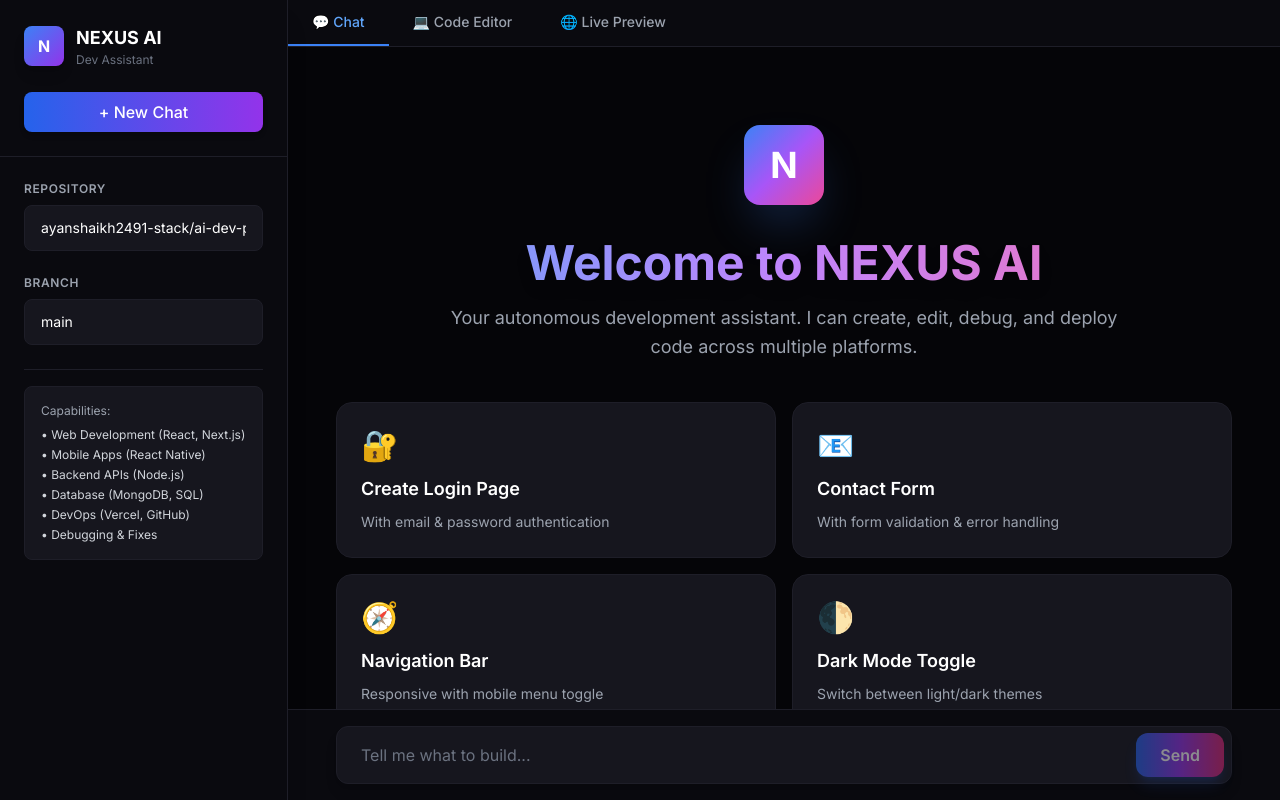
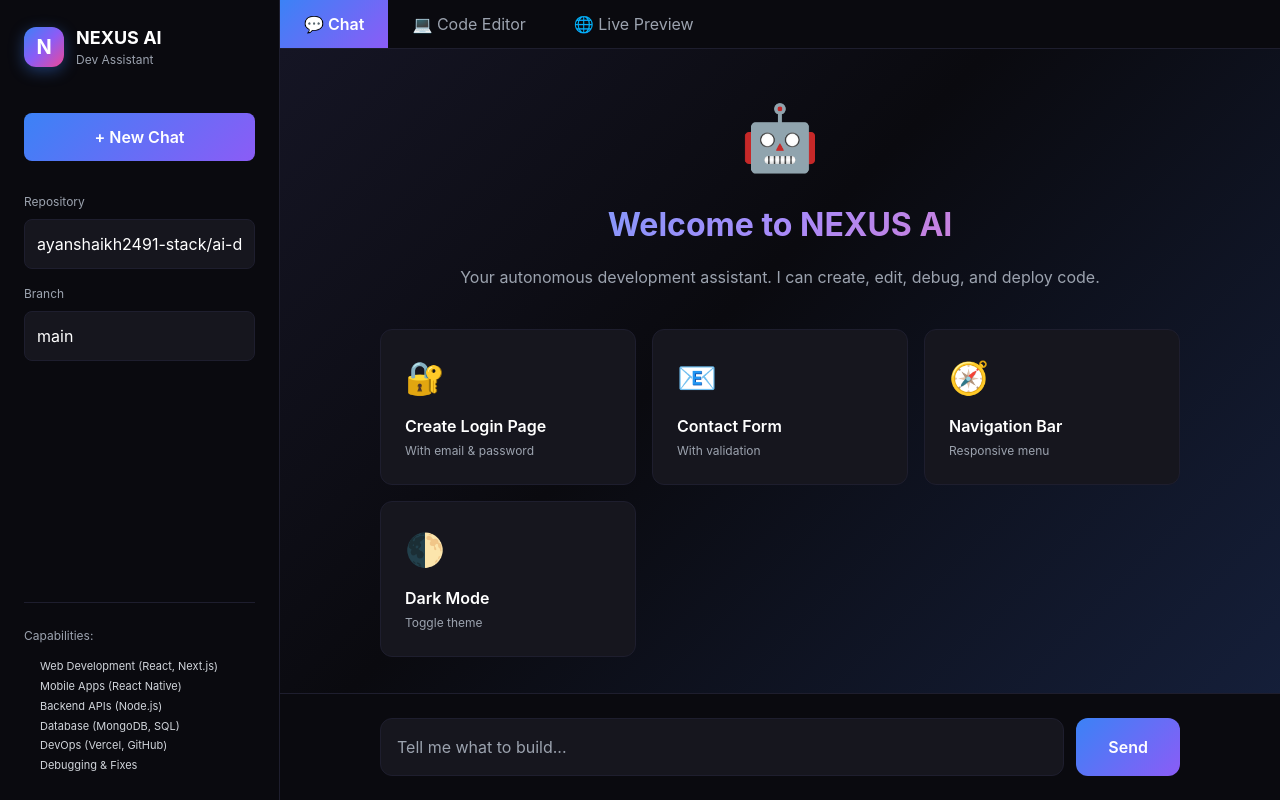
Before and after one commit to ayanshaikh2491-stack/ai-dev-platform-, a Next.js app: page / in a window 1280 px wide. Built offline with nearby package versions, Linux system fonts and the light colour scheme.

Commit message:
Update page.tsx

```diff
--- a/app/page.tsx
+++ b/app/page.tsx
@@ -15,8 +15,6 @@ export default function Home() {
   const [branch, setBranch] = useState("main");
   const [loading, setLoading] = useState(false);
   const [activeTab, setActiveTab] = useState<"chat" | "code" | "preview">("chat");
-
-  // Code & Preview State
   const [currentCode, setCurrentCode] = useState("// Code will appear here...");
   const [currentFile, setCurrentFile] = useState("index.html");
   const [previewUrl, setPreviewUrl] = useState("");
@@ -47,25 +45,15 @@ export default function Home() {
           {
             role: "assistant",
             content: `✅ **Task Completed!**\n\n📝 I have generated the code for:\n${data.plan?.summary || "your request"}\n\nCheck the **Code** tab to view the changes.`
-          },        ]);
-
-        // Simulate Code Generation
+          },
+        ]);
         const generatedCode = `<!DOCTYPE html>
-<html lang="en">
-<head>
-    <meta charset="UTF-8">
-    <title>NEXUS AI Project</title>
-    <style>
-        body { font-family: sans-serif; background: #f0f0f0; padding: 20px; }
-        .card { background: white; padding: 20px; border-radius: 8px; box-shadow: 0 2px 5px rgba(0,0,0,0.1); }
-        h1 { color: #333; }
-    </style>
-</head>
-<body>
-    <div class="card">
+<html>
+<head><title>NEXUS AI</title></head>
+<body style="font-family: sans-serif; padding: 20px; background: #f0f0f0;">
+  <div style="background: white; padding: 20px; border-radius: 8px;">
     <h1>Welcome to NEXUS AI</h1>
-        <p>This is a professional website built by AI.</p>
-        <button onclick="alert('Hello from Nexus AI!')">Click Me</button>
+    <p>Professional website built by AI.</p>
   </div>
 </body>
 </html>`;
@@ -74,7 +62,6 @@ export default function Home() {
         setCurrentFile("index.html");
         setActiveTab("code");
 
-        // Generate Preview URL
         const [owner, name] = repoUrl.split("/");
         setPreviewUrl(`https://${name}-git-${branch}-${owner.toLowerCase().replace(/[^a-z0-9]/g, "-")}.vercel.app`);
 
@@ -94,222 +81,304 @@ export default function Home() {
     setLoading(false);
   };
 
+  // Inline styles for guaranteed colors
+  const styles = {
+    container: {
+      display: 'flex',
+      height: '100vh',
+      background: 'linear-gradient(135deg, #1a1a2e 0%, #0a0a0f 50%, #16213e 100%)',
+      color: 'white',
+      fontFamily: '-apple-system, BlinkMacSystemFont, "Segoe UI", Roboto, sans-serif',
+    },
+    sidebar: {
+      width: '280px',
+      background: '#0a0a0f',
+      borderRight: '1px solid #1e1e2e',
+      padding: '24px',
+      display: 'flex',
+      flexDirection: 'column',    },
+    logo: {
+      width: '40px',
+      height: '40px',
+      background: 'linear-gradient(135deg, #3b82f6, #8b5cf6, #ec4899)',
+      borderRadius: '12px',
+      display: 'flex',
+      alignItems: 'center',
+      justifyContent: 'center',
+      fontWeight: 'bold',
+      fontSize: '20px',
+      boxShadow: '0 4px 15px rgba(59, 130, 246, 0.4)',
+    },
+    newChatBtn: {
+      width: '100%',
+      padding: '12px',
+      background: 'linear-gradient(135deg, #3b82f6, #8b5cf6)',
+      border: 'none',
+      borderRadius: '8px',
+      color: 'white',
+      fontWeight: '600',
+      cursor: 'pointer',
+      marginTop: '20px',
+    },
+    input: {
+      width: '100%',
+      padding: '12px',
+      background: '#16161e',
+      border: '1px solid #1e1e2e',
+      borderRadius: '8px',
+      color: 'white',
+      marginBottom: '16px',
+    },
+    mainContent: {
+      flex: 1,
+      display: 'flex',
+      flexDirection: 'column',
+    },
+    tabs: {
+      display: 'flex',
+      borderBottom: '1px solid #1e1e2e',
+      background: '#0a0a0f',
+    },
+    tab: (active: boolean) => ({
+      padding: '12px 24px',
+      background: active ? 'linear-gradient(135deg, #3b82f6, #8b5cf6)' : 'transparent',
+      border: 'none',
+      color: active ? 'white' : '#9ca3af',
+      cursor: 'pointer',
+      fontWeight: active ? '600' : '400',    }),
+    chatArea: {
+      flex: 1,
+      overflowY: 'auto',
+      padding: '40px',
+    },
+    welcomeCard: {
+      maxWidth: '800px',
+      margin: '0 auto',
+      textAlign: 'center',
+    },
+    welcomeTitle: {
+      fontSize: '32px',
+      fontWeight: 'bold',
+      background: 'linear-gradient(135deg, #60a5fa, #a78bfa, #f472b6)',
+      WebkitBackgroundClip: 'text',
+      WebkitTextFillColor: 'transparent',
+      marginBottom: '16px',
+    },
+    featureGrid: {
+      display: 'grid',
+      gridTemplateColumns: 'repeat(auto-fit, minmax(250px, 1fr))',
+      gap: '16px',
+      marginTop: '40px',
+    },
+    featureCard: {
+      padding: '24px',
+      background: '#16161e',
+      border: '1px solid #1e1e2e',
+      borderRadius: '12px',
+      textAlign: 'left',
+      cursor: 'pointer',
+      transition: 'all 0.3s',
+    },
+    inputArea: {
+      padding: '24px',
+      borderTop: '1px solid #1e1e2e',
+      background: '#0a0a0f',
+    },
+    inputContainer: {
+      maxWidth: '800px',
+      margin: '0 auto',
+      display: 'flex',
+      gap: '12px',
+    },
+    messageInput: {
+      flex: 1,
+      padding: '16px',
+      background: '#16161e',
+      border: '1px solid #1e1e2e',      borderRadius: '12px',
+      color: 'white',
+    },
+    sendBtn: {
+      padding: '16px 32px',
+      background: 'linear-gradient(135deg, #3b82f6, #8b5cf6)',
+      border: 'none',
+      borderRadius: '12px',
+      color: 'white',
+      fontWeight: '600',
+      cursor: 'pointer',
+    },
+  };
+
   return (
-    <div className="flex h-screen bg-[#050508] text-white overflow-hidden">
-            {/* LEFT SIDEBAR: Settings Only */}
-      <aside className="w-72 bg-[#0a0a0f] border-r border-[#1e1e28] flex flex-col shadow-xl z-20">
-        {/* Logo Area */}
-        <div className="p-6 border-b border-[#1e1e28]">
-          <div className="flex items-center gap-3 mb-6">
-            <div className="w-10 h-10 rounded-lg bg-gradient-to-br from-blue-500 to-purple-600 flex items-center justify-center font-bold text-white shadow-lg">N</div>
+    <div style={styles.container}>
+      {/* Sidebar */}
+      <aside style={styles.sidebar}>
+        <div style={{ display: 'flex', alignItems: 'center', gap: '12px', marginBottom: '24px' }}>
+          <div style={styles.logo}>N</div>
           <div>
-              <h1 className="font-bold text-lg">NEXUS AI</h1>
-              <p className="text-xs text-gray-500">Dev Assistant</p>
+            <div style={{ fontWeight: 'bold', fontSize: '18px' }}>NEXUS AI</div>
+            <div style={{ fontSize: '12px', color: '#9ca3af' }}>Dev Assistant</div>
           </div>
         </div>
 
-          <button
-            onClick={() => setMessages([])}
-            className="w-full py-2 px-4 bg-gradient-to-r from-blue-600 to-purple-600 hover:from-blue-700 hover:to-purple-700 rounded-lg font-medium transition-all shadow-md"
-          >
+        <button style={styles.newChatBtn} onClick={() => setMessages([])}>
           + New Chat
         </button>
-        </div>
 
-        {/* Settings Panel */}
-        <div className="flex-1 overflow-y-auto p-6 space-y-6">
-          <div>
-            <label className="text-xs font-semibold text-gray-400 uppercase tracking-wider mb-2 block">Repository</label>
+        <div style={{ marginTop: '32px' }}>
+          <label style={{ fontSize: '12px', color: '#9ca3af', marginBottom: '8px', display: 'block' }}>Repository</label>
           <input
-              type="text"
+            style={styles.input}
             value={repoUrl}
             onChange={(e) => setRepoUrl(e.target.value)}
-              placeholder="username/repo-name"
-              className="w-full px-4 py-3 bg-[#16161e] border border-[#1e1e28] rounded-lg focus:outline-none focus:border-blue-500 transition-colors text-sm"
+            placeholder="username/repo"
+          />
+
+          <label style={{ fontSize: '12px', color: '#9ca3af', marginBottom: '8px', display: 'block' }}>Branch</label>
+          <input
+            style={styles.input}
+            value={branch}
+            onChange={(e) => setBranch(e.target.value)}
+            placeholder="main"
           />
         </div>
 
-          <div>
-            <label className="text-xs font-semibold text-gray-400 uppercase tracking-wider mb-2 block">Branch</label>
-            <input
-              type="text"
-              value={branch}
-              onChange={(e) => setBranch(e.target.value)}
-              placeholder="main"
-              className="w-full px-4 py-3 bg-[#16161e] border border-[#1e1e28] rounded-lg focus:outline-none focus:border-purple-500 transition-colors text-sm"
-            />
-          </div>
-
-          <div className="pt-4 border-t border-[#1e1e28]">
-            <div className="bg-[#16161e] p-4 rounded-lg border border-[#1e1e28]">
-              <p className="text-xs text-gray-400 mb-2">Capabilities:</p>
-              <ul className="space-y-1 text-xs text-gray-300">
-                <li>• Web Development (React, Next.js)</li>
-                <li>• Mobile Apps (React Native)</li>                <li>• Backend APIs (Node.js)</li>
-                <li>• Database (MongoDB, SQL)</li>
-                <li>• DevOps (Vercel, GitHub)</li>
-                <li>• Debugging & Fixes</li>
+        <div style={{ marginTop: 'auto', paddingTop: '24px', borderTop: '1px solid #1e1e2e' }}>
+          <div style={{ fontSize: '12px', color: '#9ca3af', marginBottom: '12px' }}>Capabilities:</div>          <ul style={{ fontSize: '11px', color: '#d1d5db', lineHeight: '1.8', paddingLeft: '16px' }}>
+            <li>Web Development (React, Next.js)</li>
+            <li>Mobile Apps (React Native)</li>
+            <li>Backend APIs (Node.js)</li>
+            <li>Database (MongoDB, SQL)</li>
+            <li>DevOps (Vercel, GitHub)</li>
+            <li>Debugging & Fixes</li>
           </ul>
-            </div>
-          </div>
         </div>
       </aside>
 
-      {/* MAIN CONTENT AREA: Professional Chat UI */}
-      <main className="flex-1 flex flex-col relative">
-
-        {/* TOP TABS */}
-        <div className="flex border-b border-[#1e1e28] bg-[#0a0a0f]">
-          <button
-            onClick={() => setActiveTab("chat")}
-            className={`px-6 py-3 text-sm font-medium border-b-2 transition-colors ${
-              activeTab === "chat" ? "border-blue-500 text-blue-400" : "border-transparent text-gray-400 hover:text-white"
-            }`}
-          >
-            💬 Chat
-          </button>
-          <button
-            onClick={() => setActiveTab("code")}
-            className={`px-6 py-3 text-sm font-medium border-b-2 transition-colors ${
-              activeTab === "code" ? "border-blue-500 text-blue-400" : "border-transparent text-gray-400 hover:text-white"
-            }`}
-          >
-            💻 Code Editor
-          </button>
-          <button
-            onClick={() => setActiveTab("preview")}
-            className={`px-6 py-3 text-sm font-medium border-b-2 transition-colors ${
-              activeTab === "preview" ? "border-blue-500 text-blue-400" : "border-transparent text-gray-400 hover:text-white"
-            }`}
-          >
-            🌐 Live Preview
-          </button>
+      {/* Main Content */}
+      <main style={styles.mainContent}>
+        {/* Tabs */}
+        <div style={styles.tabs}>
+          <button style={styles.tab(activeTab === 'chat')} onClick={() => setActiveTab('chat')}>💬 Chat</button>
+          <button style={styles.tab(activeTab === 'code')} onClick={() => setActiveTab('code')}>💻 Code Editor</button>
+          <button style={styles.tab(activeTab === 'preview')} onClick={() => setActiveTab('preview')}>🌐 Live Preview</button>
         </div>
 
-        {/* CHAT TAB CONTENT */}
-        {activeTab === "chat" && (
-          <div className="flex-1 overflow-y-auto p-6 md:p-10">
+        {/* Chat Tab */}
+        {activeTab === 'chat' && (
+          <>
+            <div style={styles.chatArea}>
               {messages.length === 0 ? (
-              // WELCOME SCREEN (AI Agency Style)
-              <div className="max-w-4xl mx-auto text-center mt-10">
-                <div className="mb-8">
-                  <div className="w-20 h-20 mx-auto rounded-2xl bg-gradient-to-br from-blue-500 via-purple-500 to-pink-500 flex items-center justify-center shadow-2xl shadow-blue-500/30 animate-bounce-slow">
-                    <span className="text-white text-4xl font-bold">N</span>                  </div>
-                </div>
-
-                <h1 className="text-4xl md:text-5xl font-bold mb-4 bg-gradient-to-r from-blue-400 via-purple-400 to-pink-400 bg-clip-text text-transparent drop-shadow-lg">
-                  Welcome to NEXUS AI
-                </h1>
-                <p className="text-gray-400 text-lg max-w-2xl mx-auto mb-10 leading-relaxed">
-                  Your autonomous development assistant. I can create, edit, debug, and deploy code across multiple platforms.
+                <div style={styles.welcomeCard}>
+                  <div style={{ fontSize: '64px', marginBottom: '16px' }}>🤖</div>
+                  <h1 style={styles.welcomeTitle}>Welcome to NEXUS AI</h1>
+                  <p style={{ color: '#9ca3af', fontSize: '16px', marginBottom: '40px' }}>
+                    Your autonomous development assistant. I can create, edit, debug, and deploy code.
                   </p>
 
-                {/* Quick Actions */}
-                <div className="grid grid-cols-1 md:grid-cols-2 gap-4 mb-10">
+                  <div style={styles.featureGrid}>
                     {[
-                    { icon: "🔐", title: "Create Login Page", desc: "With email & password authentication" },
-                    { icon: "📧", title: "Contact Form", desc: "With form validation & error handling" },
-                    { icon: "🧭", title: "Navigation Bar", desc: "Responsive with mobile menu toggle" },
-                    { icon: "🌓", title: "Dark Mode Toggle", desc: "Switch between light/dark themes" },
-                  ].map((item, idx) => (
-                    <button
-                      key={idx}
+                      { icon: '🔐', title: 'Create Login Page', desc: 'With email & password' },
+                      { icon: '📧', title: 'Contact Form', desc: 'With validation' },
+                      { icon: '🧭', title: 'Navigation Bar', desc: 'Responsive menu' },
+                      { icon: '🌓', title: 'Dark Mode', desc: 'Toggle theme' },
+                    ].map((item, i) => (
+                      <div
+                        key={i}
+                        style={{...styles.featureCard}}
                         onClick={() => setInput(item.desc)}
-                      className="group relative p-6 bg-[#16161e] hover:bg-[#1e1e28] border border-[#1e1e28] hover:border-blue-500/50 rounded-2xl text-left transition-all duration-300 hover:transform hover:scale-[1.02] hover:shadow-xl overflow-hidden"
+                        onMouseEnter={(e) => {
+                          e.currentTarget.style.borderColor = '#3b82f6';
+                          e.currentTarget.style.transform = 'translateY(-2px)';
+                        }}
+                        onMouseLeave={(e) => {
+                          e.currentTarget.style.borderColor = '#1e1e2e';
+                          e.currentTarget.style.transform = 'translateY(0)';                        }}
                       >
-                      <div className="absolute inset-0 bg-gradient-to-r from-blue-500 to-purple-500 opacity-0 group-hover:opacity-10 transition-opacity duration-300"></div>
-                      <div className="relative">
-                        <div className="text-3xl mb-3 group-hover:scale-110 transition-transform duration-300">{item.icon}</div>
-                        <div className="font-semibold mb-2 group-hover:text-blue-400 transition-colors duration-300 text-lg">{item.title}</div>
-                        <div className="text-sm text-gray-400 leading-relaxed">{item.desc}</div>
+                        <div style={{ fontSize: '32px', marginBottom: '12px' }}>{item.icon}</div>
+                        <div style={{ fontWeight: '600', marginBottom: '4px' }}>{item.title}</div>
+                        <div style={{ fontSize: '12px', color: '#9ca3af' }}>{item.desc}</div>
                       </div>
-                    </button>
-                  ))}
-                </div>
-
-                <p className="text-sm text-gray-500">Or type your custom request below 👇</p>
-              </div>
-            ) : (
-              // CHAT HISTORY
-              <div className="max-w-4xl mx-auto space-y-6">
-                {messages.map((msg, i) => (
-                  <div key={i} className={`flex ${msg.role === "user" ? "justify-end" : "justify-start"}`}>
-                    <div className={`max-w-[85%] rounded-2xl px-6 py-4 backdrop-blur-sm ${
-                      msg.role === "user"
-                        ? "bg-gradient-to-r from-blue-600 via-purple-600 to-pink-600 text-white ml-auto rounded-br-md shadow-lg shadow-blue-600/30 border border-blue-500/30"
-                        : msg.role === "system"
-                        ? "bg-red-950/30 border border-red-900/50 text-red-200 mr-auto rounded-bl-md shadow-lg shadow-red-900/20"
-                        : "bg-[#16161e] border border-[#1e1e28] mr-auto rounded-bl-md shadow-lg shadow-blue-900/10"
-                    }`}>
-                      <p className="text-sm leading-relaxed whitespace-pre-wrap">{msg.content}</p>
-                    </div>
-                  </div>                ))}
-                {loading && (
-                  <div className="flex justify-start">
-                    <div className="bg-[#16161e] border border-[#1e1e28] rounded-2xl rounded-bl-md px-6 py-4 shadow-lg shadow-blue-900/10">
-                      <div className="flex gap-2">
-                        {[0, 150, 300].map((delay, i) => (
-                          <div key={i} className="w-3 h-3 bg-gradient-to-r from-blue-500 to-purple-500 rounded-full animate-bounce" style={{ animationDelay: `${delay}ms` }}></div>
                     ))}
                   </div>
                 </div>
+              ) : (
+                <div style={{ maxWidth: '800px', margin: '0 auto', display: 'flex', flexDirection: 'column', gap: '16px' }}>
+                  {messages.map((msg, i) => (
+                    <div key={i} style={{
+                      alignSelf: msg.role === 'user' ? 'flex-end' : 'flex-start',
+                      padding: '16px 20px',
+                      borderRadius: '12px',
+                      maxWidth: '80%',
+                      background: msg.role === 'user'
+                        ? 'linear-gradient(135deg, #3b82f6, #8b5cf6)'
+                        : msg.role === 'system'
+                        ? 'rgba(239, 68, 68, 0.1)'
+                        : '#16161e',
+                      border: msg.role === 'system' ? '1px solid #ef4444' : '1px solid #1e1e2e',
+                      color: msg.role === 'system' ? '#fca5a5' : 'white',
+                    }}>
+                      {msg.content}
+                    </div>
+                  ))}
+                  {loading && (
+                    <div style={{ display: 'flex', gap: '4px', padding: '16px', background: '#16161e', borderRadius: '12px', width: 'fit-content' }}>
+                      <div style={{ width: '8px', height: '8px', background: '#3b82f6', borderRadius: '50%', animation: 'bounce 1s infinite' }}></div>
+                      <div style={{ width: '8px', height: '8px', background: '#8b5cf6', borderRadius: '50%', animation: 'bounce 1s infinite 0.2s' }}></div>
+                      <div style={{ width: '8px', height: '8px', background: '#ec4899', borderRadius: '50%', animation: 'bounce 1s infinite 0.4s' }}></div>
                     </div>
                   )}
                 </div>
               )}
             </div>
+
+            {/* Input Area */}
+            <div style={styles.inputArea}>
+              <div style={styles.inputContainer}>
+                <input
+                  style={styles.messageInput}
+                  value={input}
+                  onChange={(e) => setInput(e.target.value)}
+                  onKeyDown={(e) => e.key === 'Enter' && sendMessage()}
+                  placeholder="Tell me what to build..."
+                  disabled={loading}
+                />                <button
+                  style={styles.sendBtn}
+                  onClick={sendMessage}
+                  disabled={loading || !input.trim()}
+                >
+                  Send
+                </button>
+              </div>
+            </div>
+          </>
         )}
 
-        {/* CODE EDITOR TAB */}
-        {activeTab === "code" && (
-          <div className="flex-1 relative bg-[#0d1117]">
-             <div className="flex items-center gap-2 px-4 py-2 bg-[#161b22] border-b border-[#30363d]">
-                <span className="text-xs text-gray-400">src/</span>
-                <span className="text-xs font-mono text-blue-400">{currentFile}</span>
-              </div>
+        {/* Code Tab */}
+        {activeTab === 'code' && (
+          <div style={{ flex: 1, background: '#0d1117' }}>
             <Editor
               height="100%"
               language="html"
               theme="vs-dark"
               value={currentCode}
-              options={{ minimap: { enabled: false }, fontSize: 14, wordWrap: "on" }}
+              options={{ minimap: { enabled: false }, fontSize: 14 }}
             />
           </div>
         )}
 
-        {/* PREVIEW TAB */}
-        {activeTab === "preview" && (
-          <div className="flex-1 bg-white">
+        {/* Preview Tab */}
+        {activeTab === 'preview' && (
+          <div style={{ flex: 1, background: 'white' }}>
             {previewUrl ? (
-              <iframe src={previewUrl} className="w-full h-full border-0" title="Live Preview" sandbox="allow-scripts allow-same-origin" />
+              <iframe src={previewUrl} style={{ width: '100%', height: '100%', border: 'none' }} title="Preview" />
             ) : (
-              <div className="flex items-center justify-center h-full text-gray-500">
+              <div style={{ display: 'flex', alignItems: 'center', justifyContent: 'center', height: '100%', color: '#6b7280' }}>
+                <div style={{ textAlign: 'center' }}>
+                  <div style={{ fontSize: '64px', marginBottom: '16px' }}>🌐</div>
                   <p>No Preview Available</p>
                 </div>
-            )}
               </div>
             )}
-
-        {/* INPUT BAR (Bottom of Chat Tab) */}
-        {activeTab === "chat" && (
-          <div className="border-t border-[#1e1e28] bg-[#0a0a0f] p-4 sticky bottom-0 z-10">            <div className="max-w-4xl mx-auto relative group">
-              <input
-                type="text"
-                value={input}
-                onChange={(e) => setInput(e.target.value)}
-                onKeyDown={(e) => e.key === "Enter" && sendMessage()}
-                placeholder="Tell me what to build..."
-                disabled={loading}
-                className="w-full px-6 py-4 bg-[#16161e] border border-[#1e1e28] hover:border-blue-500/50 focus:border-blue-500 rounded-xl focus:outline-none focus:ring-2 focus:ring-blue-500/20 disabled:opacity-50 transition-all duration-300 placeholder-gray-500 shadow-lg group-hover:shadow-xl"
-              />
-              <button
-                onClick={sendMessage}
-                disabled={loading || !input.trim()}
-                className="absolute right-2 top-1/2 -translate-y-1/2 px-6 py-2.5 bg-gradient-to-r from-blue-600 via-purple-600 to-pink-600 hover:from-blue-700 hover:via-purple-700 hover:to-pink-700 rounded-xl font-semibold disabled:opacity-50 disabled:cursor-not-allowed transition-all duration-300 shadow-lg shadow-blue-600/30 transform hover:scale-105"
-              >
-                Send
-              </button>
-            </div>
           </div>
         )}
       </main>
```
Lines whose indentation alone changed are shown as unchanged.
